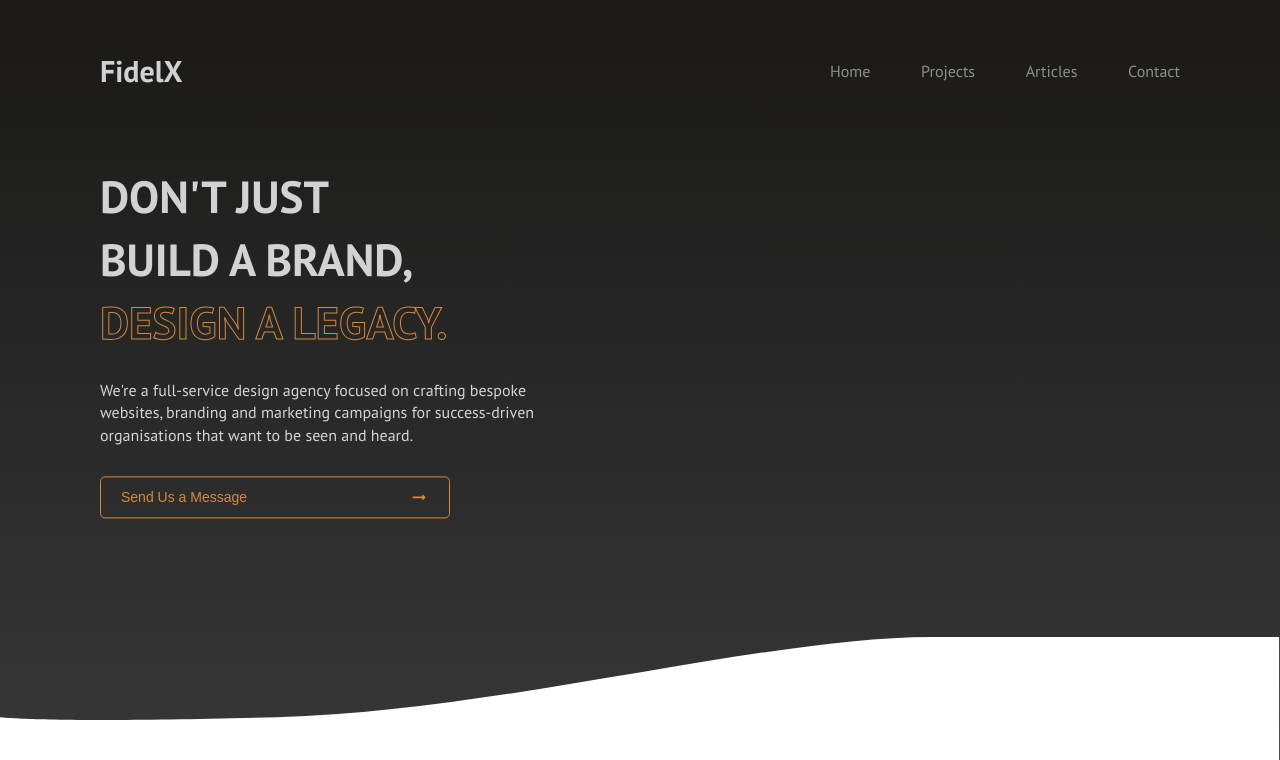
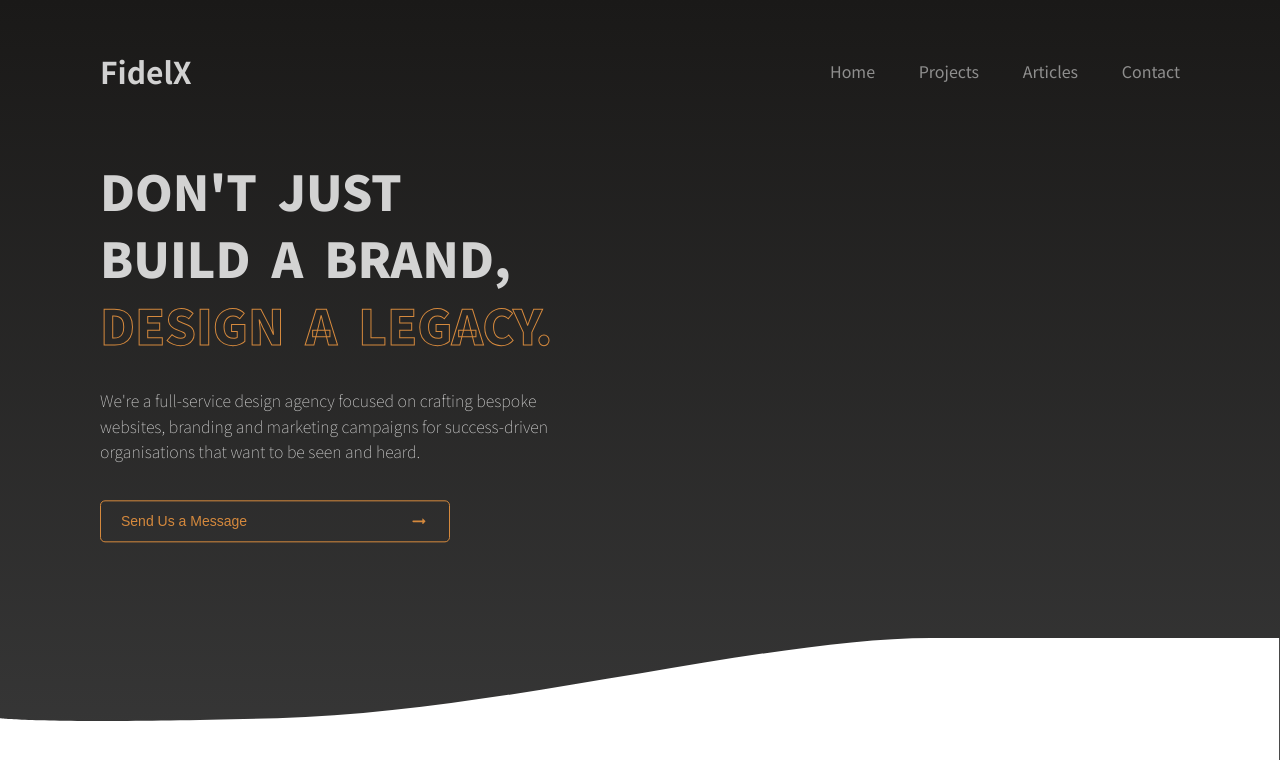
Before and after one commit to SyedHammad06/FidelX, a React (Create React App) app in the folder client/: page / in a window 1280 px wide. Shown: the top 760 px of the page. Built offline with nearby package versions, Linux system fonts and the light colour scheme.

Commit message:
landing page commit 1

```diff
--- a/client/public/index.html
+++ b/client/public/index.html
@@ -11,7 +11,7 @@
     />
     <link rel="preconnect" href="https://fonts.gstatic.com" />
     <link
-      href="https://fonts.googleapis.com/css2?family=PT+Sans:wght@400;700&display=swap"
+      href="https://fonts.googleapis.com/css2?family=Noto+Sans+KR:wght@100;300;400;500;700;900&display=swap"
       rel="stylesheet"
     />
     <link rel="apple-touch-icon" href="%PUBLIC_URL%/logo192.png" />
--- a/client/src/App.scss
+++ b/client/src/App.scss
@@ -13,5 +13,5 @@ html {
 
 body {
   line-height: 1.4;
-  font-family: 'PT Sans', sans-serif;
+  font-family: 'Noto Sans KR', sans-serif;
 }
--- a/client/src/Components/LandingPage/LandingPage.js
+++ b/client/src/Components/LandingPage/LandingPage.js
@@ -47,7 +47,7 @@ const landingPage = (props) => {
           websites, branding and marketing campaigns for success-driven
           organisations that want to be seen and heard.
         </p>
-        <Button to='/'>
+        <Button to='#Contact'>
           <span>Send Us a Message</span>
           <ArrowRightAltRounded fontSize='large' />
         </Button>
--- a/client/src/Components/LandingPage/LandingPage.scss
+++ b/client/src/Components/LandingPage/LandingPage.scss
@@ -32,15 +32,16 @@
 
   &__showcase {
     position: absolute;
-    top: 45%;
+    top: 46%;
     transform: translateY(-50%);
   }
 
   &__heading {
     text-transform: uppercase;
-    font-size: 4.5rem;
-    font-weight: 700;
-    margin-bottom: 2.5rem;
+    font-size: 4.8rem;
+    font-weight: 900;
+    margin-bottom: 3rem;
+    word-spacing: 1rem;
 
     & span {
       color: transparent;
@@ -51,7 +52,9 @@
   &__info {
     width: 45rem;
     font-size: 1.6rem;
-    margin-bottom: 3rem;
+    font-weight: 100;
+    line-height: 1.6;
+    margin-bottom: 3.5rem;
   }
 
   &__list {
--- a/client/src/Components/UI/Button/Button.scss
+++ b/client/src/Components/UI/Button/Button.scss
@@ -28,10 +28,10 @@
   &::before {
     content: '';
     position: absolute;
-    top: -1px;
-    left: -1px;
-    right: -1px;
-    bottom: -1px;
+    top: 0;
+    left: 0;
+    right: 0;
+    bottom: 0;
     z-index: -1;
     transform: scaleX(0);
     transition: all 0.3s;
@@ -46,10 +46,16 @@
   }
 
   &:hover {
-    border: none;
+    border: 1px solid transparent;
+    cursor: pointer;
   }
 
   &:hover > &__link {
     color: hsl(30, 100%, 63%);
+
+    & svg {
+      width: 2rem;
+      height: 2rem;
+    }
   }
 }
```
